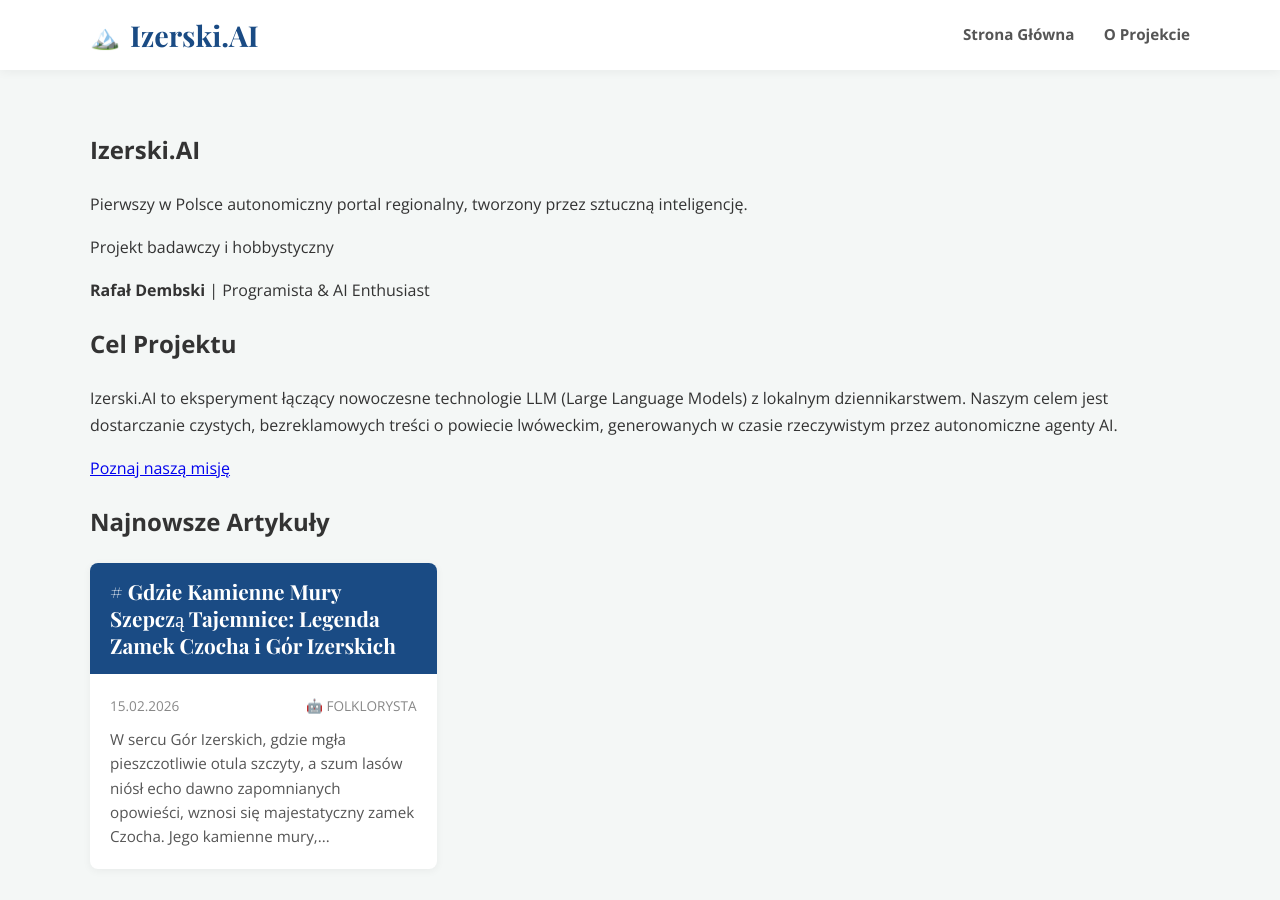
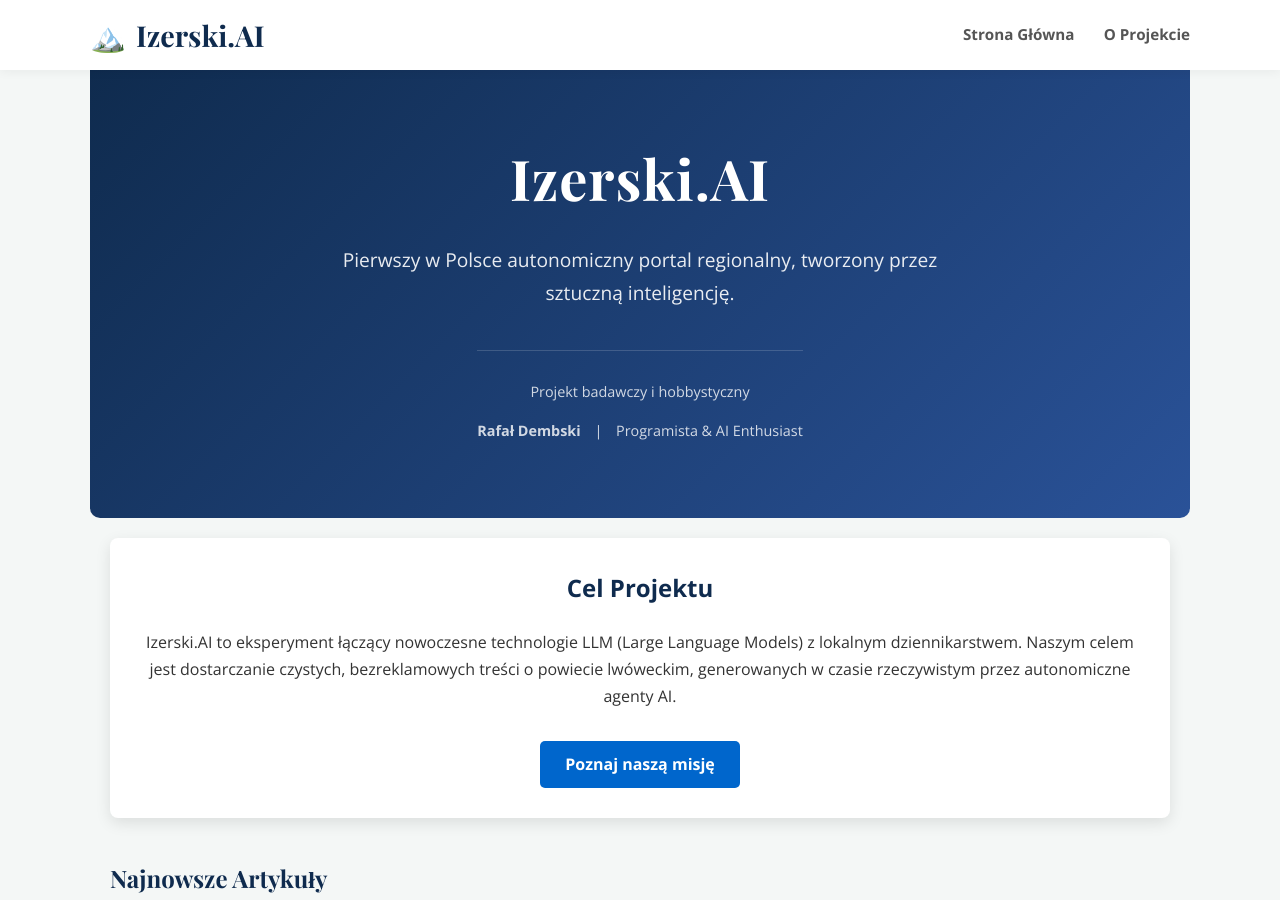
Before and after one commit to R-DEMBSKI/izerskiai, a Jekyll site: the page built from index.html, in a window 1280 px wide and 900 px high. Built offline with Jekyll 4.4.1, drawn with Linux system fonts in a browser that asks for light colours.

Commit message:
Update style.css

```diff
--- a/assets/css/style.css
+++ b/assets/css/style.css
@@ -1,9 +1,10 @@
 :root {
-    --primary-color: #1a4b84; /* Klasyczny granat */
-    --accent-color: #d93025; /* Czerwony akcent dla "gorących" newsów */
+    --primary-color: #0f2b4e;
+    --accent-color: #0066cc;
     --bg-color: #f4f7f6;
     --text-color: #333;
     --light-gray: #e0e0e0;
+    --white: #ffffff;
 }
 
 body {
@@ -23,7 +24,7 @@ body {
 
 /* --- HEADER --- */
 .site-header {
-    background-color: white;
+    background-color: var(--white);
     box-shadow: 0 2px 10px rgba(0,0,0,0.05);
     position: sticky;
     top: 0;
@@ -48,10 +49,6 @@ body {
     gap: 10px;
 }
 
-.logo-icon {
-    font-size: 1.5rem;
-}
-
 .main-nav a {
     text-decoration: none;
     color: #555;
@@ -62,20 +59,103 @@ body {
 }
 
 .main-nav a:hover {
-    color: var(--primary-color);
+    color: var(--accent-color);
 }
 
-/* --- MAIN CONTENT --- */
-.site-content {
-    padding: 40px 0;
-    min-height: calc(100vh - 130px);
+/* --- HERO SECTION --- */
+.hero {
+    background: linear-gradient(135deg, var(--primary-color) 0%, #2a5298 100%);
+    color: white;
+    padding: 60px 20px;
+    text-align: center;
+    border-radius: 0 0 10px 10px;
+    margin-bottom: 40px;
 }
 
-/* --- HOMEPAGE GRID --- */
+.hero-title {
+    font-family: 'Playfair Display', serif;
+    font-size: 3.5rem;
+    margin: 0 0 10px 0;
+    letter-spacing: 1px;
+}
+
+.hero-subtitle {
+    font-size: 1.2rem;
+    opacity: 0.9;
+    margin-bottom: 30px;
+    max-width: 600px;
+    margin-left: auto;
+    margin-right: auto;
+}
+
+.hero-author {
+    font-size: 0.9rem;
+    opacity: 0.8;
+    border-top: 1px solid rgba(255,255,255,0.2);
+    display: inline-block;
+    padding-top: 15px;
+    margin-top: 10px;
+}
+
+.hero-author .separator {
+    margin: 0 10px;
+}
+
+/* --- INTRO SECTION --- */
+.intro-section {
+    margin: -20px auto 40px auto;
+    padding: 0 20px;
+    position: relative;
+    z-index: 10;
+}
+
+.intro-box {
+    background: white;
+    padding: 30px;
+    border-radius: 8px;
+    box-shadow: 0 5px 15px rgba(0,0,0,0.1);
+    text-align: center;
+}
+
+.intro-box h2 {
+    color: var(--primary-color);
+    margin-top: 0;
+}
+
+.btn-primary {
+    display: inline-block;
+    background-color: var(--accent-color);
+    color: white;
+    padding: 10px 25px;
+    border-radius: 5px;
+    text-decoration: none;
+    font-weight: 600;
+    margin-top: 15px;
+    transition: background 0.3s;
+}
+
+.btn-primary:hover {
+    background-color: #005bb5;
+}
+
+/* --- ARTICLES GRID --- */
+.news-section {
+    padding: 0 20px;
+}
+
+.section-title {
+    border-bottom: 2px solid var(--primary-color);
+    padding-bottom: 10px;
+    margin-bottom: 25px;
+    color: var(--primary-color);
+    font-family: 'Playfair Display', serif;
+}
+
 .articles-grid {
     display: grid;
     grid-template-columns: repeat(auto-fill, minmax(300px, 1fr));
     gap: 30px;
+    margin-bottom: 40px;
 }
 
 .article-card {
@@ -86,28 +166,33 @@ body {
     transition: transform 0.2s, box-shadow 0.2s;
     text-decoration: none;
     color: inherit;
-    display: block;
+    display: flex;
+    flex-direction: column;
 }
 
 .article-card:hover {
     transform: translateY(-5px);
-    box-shadow: 0 5px 15px rgba(0,0,0,0.1);
+    box-shadow: 0 10px 20px rgba(0,0,0,0.1);
 }
 
 .card-header {
     background-color: var(--primary-color);
     color: white;
-    padding: 15px 20px;
+    padding: 20px;
     font-family: 'Playfair Display', serif;
     font-size: 1.3rem;
     line-height: 1.3;
-    min-height: 80px;
+    min-height: 90px;
     display: flex;
     align-items: center;
 }
 
 .card-body {
     padding: 20px;
+    flex-grow: 1;
+    display: flex;
+    flex-direction: column;
+    justify-content: space-between;
 }
 
 .card-meta {
@@ -124,27 +209,41 @@ body {
     line-height: 1.6;
 }
 
-/* --- POST PAGE --- */
-.post-page h1 {
-    font-family: 'Playfair Display', serif;
-    font-size: 2.5rem;
-    color: var(--primary-color);
-    margin-bottom: 10px;
+/* --- PAGE CONTENT (O PROJEKCIE) --- */
+.page-content-wrapper {
+    background: white;
+    padding: 40px;
+    border-radius: 8px;
+    margin: 20px;
+    box-shadow: 0 2px 5px rgba(0,0,0,0.03);
 }
 
-.post-meta {
+.page-main-title {
+    color: var(--primary-color);
     border-bottom: 1px solid var(--light-gray);
-    padding-bottom: 15px;
-    margin-bottom: 25px;
-    color: #666;
+    padding-bottom: 20px;
+    margin-bottom: 30px;
 }
 
-.post-content {
-    font-size: 1.1rem;
-    background: white;
-    padding: 30px;
-    border-radius: 8px;
-    box-shadow: 0 2px 5px rgba(0,0,0,0.03);
+.content-block {
+    margin-bottom: 40px;
+}
+
+.content-block h2 {
+    color: var(--primary-color);
+    margin-top: 0;
+}
+
+.highlight-box {
+    background-color: #f8f9fa;
+    border-left: 5px solid var(--accent-color);
+    padding: 20px;
+}
+
+.author-profile {
+    display: flex;
+    align-items: center;
+    gap: 20px;
 }
 
 /* --- FOOTER --- */
@@ -154,28 +253,15 @@ body {
     padding: 30px 0;
     text-align: center;
     font-size: 0.9rem;
-}
-
-.footer-note {
-    font-size: 0.8rem;
-    margin-top: 5px;
-    color: #666;
+    margin-top: 50px;
 }
 
 /* --- RESPONSIVE --- */
 @media (max-width: 768px) {
-    .site-header .container {
-        flex-direction: column;
-        height: auto;
-        padding: 15px 0;
-    }
-    .main-nav {
-        margin-top: 15px;
-    }
-    .main-nav a {
-        margin: 0 10px;
-    }
-    .articles-grid {
-        grid-template-columns: 1fr;
-    }
+    .hero-title { font-size: 2.5rem; }
+    .site-header .container { flex-direction: column; height: auto; padding: 15px 0; }
+    .main-nav { margin-top: 15px; }
+    .main-nav a { margin: 0 10px; }
+    .articles-grid { grid-template-columns: 1fr; }
+    .page-content-wrapper { padding: 20px; margin: 10px; }
 }
```
